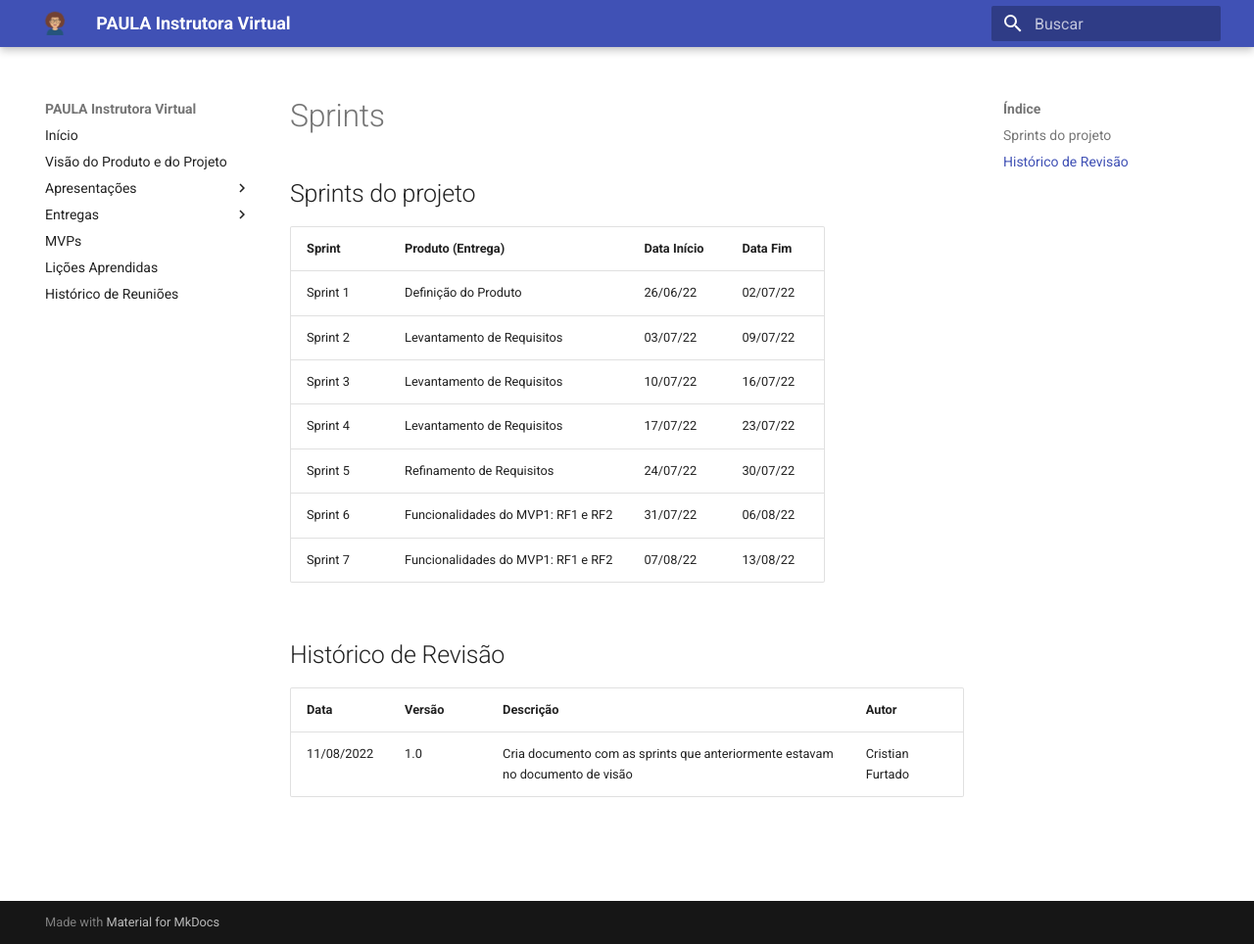
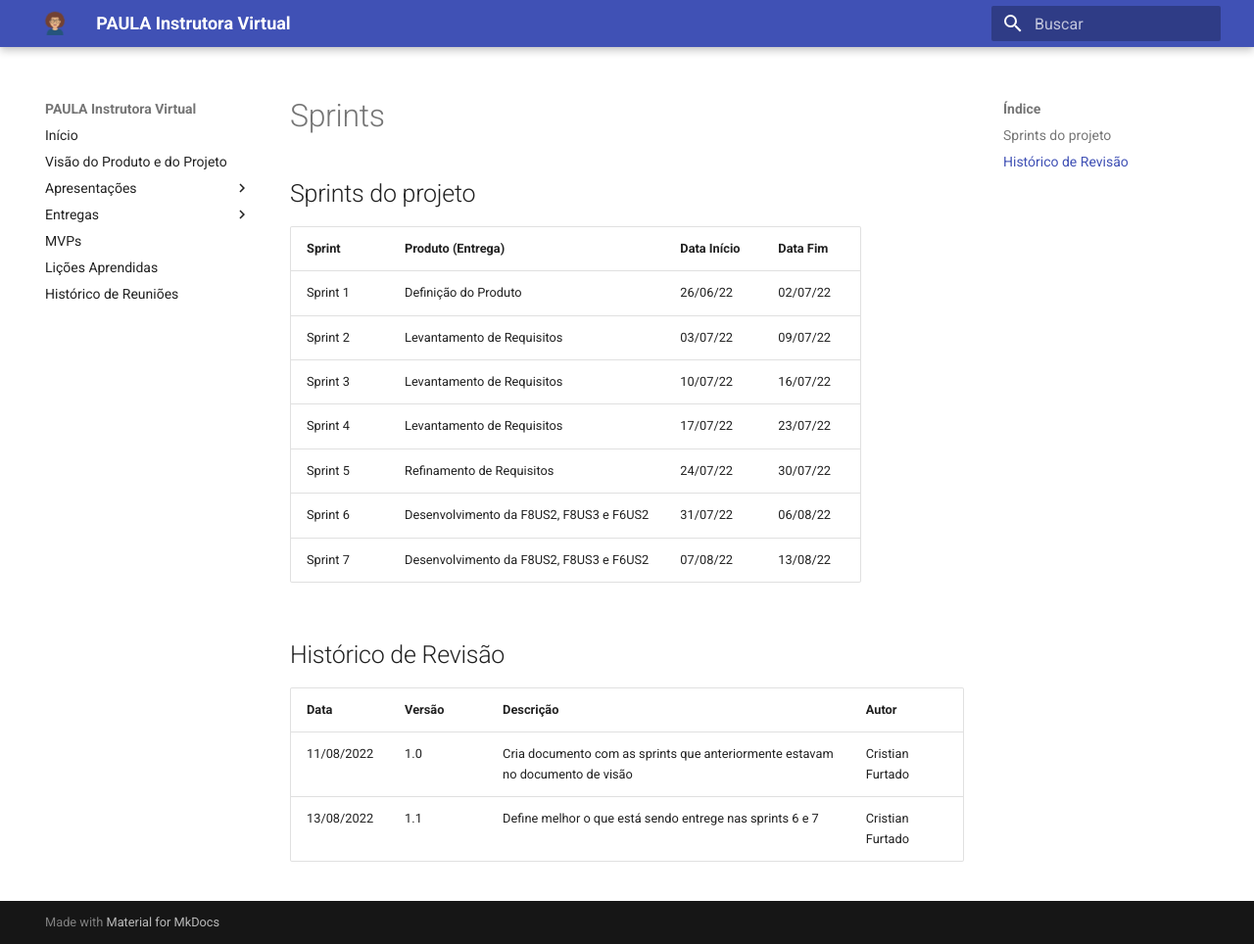
Before and after one commit to mdsreq-fga-unb/2022.1-Paula-Instrutora-Virtual, an MkDocs documentation site: the page built from docs/resumo_sprints/sprints.md, in a window 1280 px wide and 964 px high. Shown: the whole window at 98% size. Built offline with MkDocs 1.6.1 and Material for MkDocs 9.7.7, drawn with Linux system fonts in a browser that asks for light colours.

```diff
--- a/docs/resumo_sprints/sprints.md
+++ b/docs/resumo_sprints/sprints.md
@@ -7,8 +7,8 @@
 | Sprint 3 | Levantamento de Requisitos | 10/07/22 | 16/07/22 |
 | Sprint 4 | Levantamento de Requisitos | 17/07/22 | 23/07/22 |
 | Sprint 5 | Refinamento de Requisitos | 24/07/22 | 30/07/22 |
-| Sprint 6 | Funcionalidades do MVP1: RF1 e RF2 | 31/07/22 | 06/08/22 |
-| Sprint 7 | Funcionalidades do MVP1: RF1 e RF2 | 07/08/22 | 13/08/22 |
+| Sprint 6 | Desenvolvimento da F8US2, F8US3 e F6US2 | 31/07/22 | 06/08/22 |
+| Sprint 7 | Desenvolvimento da F8US2, F8US3 e F6US2 | 07/08/22 | 13/08/22 |
 
 
 ## Histórico de Revisão
@@ -16,3 +16,4 @@
 | Data       | Versão	| Descrição | Autor |
 | ---------- | ------ | --------- | -----
 | 11/08/2022 | 1.0    | Cria documento com as sprints que anteriormente estavam no documento de visão | Cristian Furtado
+| 13/08/2022 | 1.1    | Define melhor o que está sendo entrege nas sprints 6 e 7 | Cristian Furtado
```
Also changed, not shown: docs/entregas/unidade_2.md (+0 -3 lines), docs/apresentacoes/unidade_3.md (added), docs/entregas/unidade_3.md (added).
